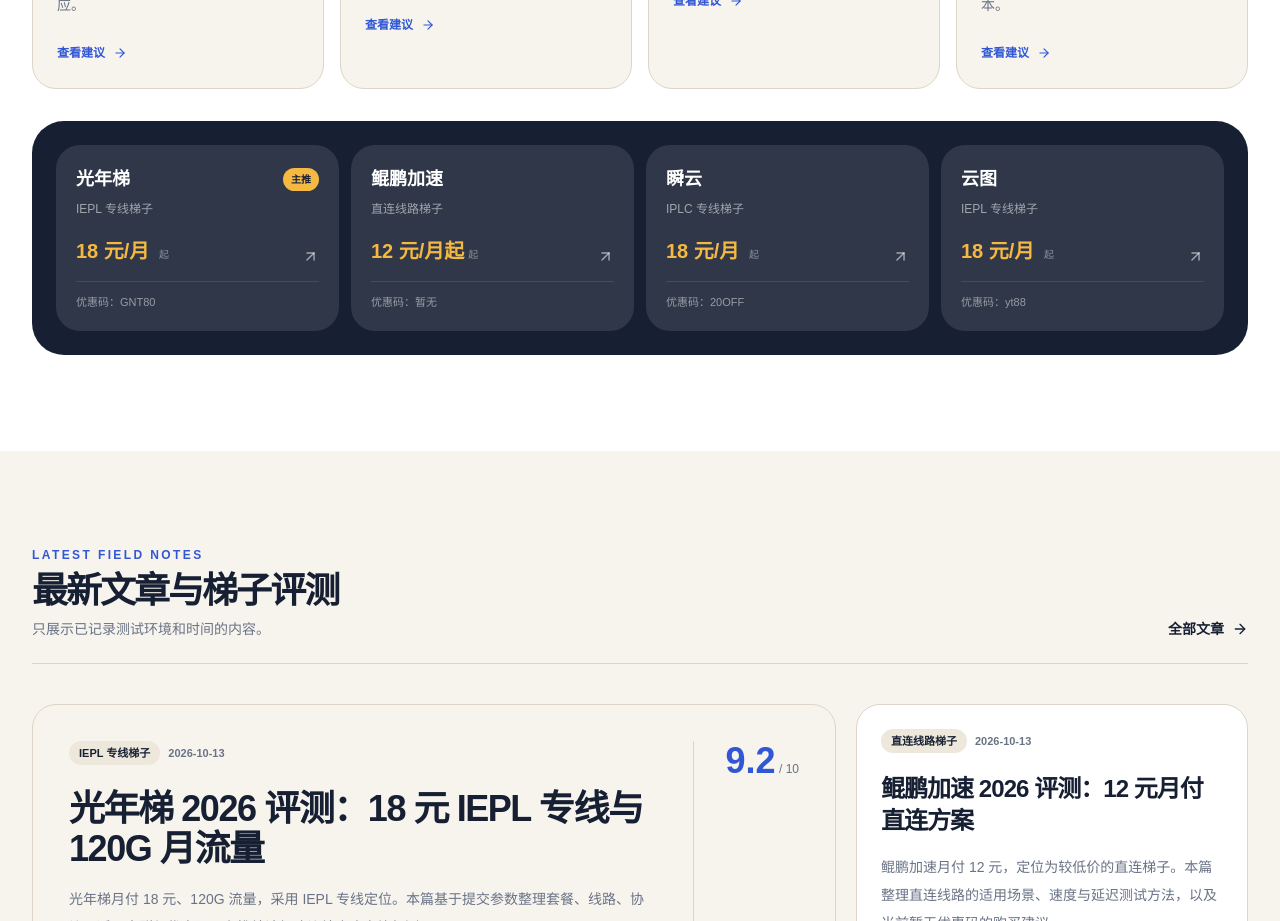
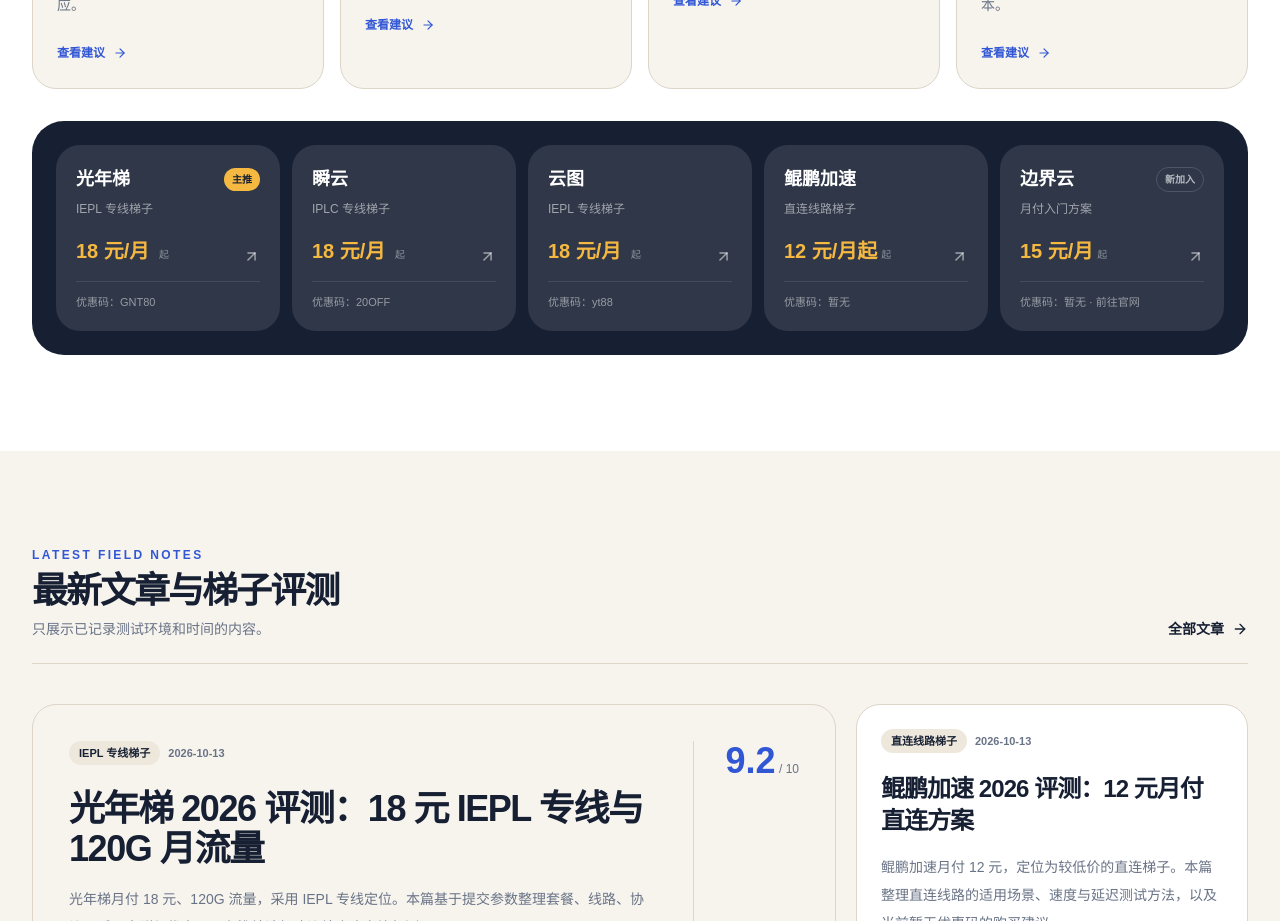
Before and after one commit to woyao800gehaoyun-cmd/xuanjichang.vip, a Next.js app: page / in a window 1280 px wide. Shown: the part 1520-2441 px from the top of the page. Built offline with nearby package versions, Linux system fonts and the light colour scheme.

Commit message:
Add Bianjie Cloud to recommendations

```diff
--- a/app/page.tsx
+++ b/app/page.tsx
@@ -51,6 +51,10 @@ export default function HomePage() {
   const reviews = getAllReviews();
   const champion = reviews[0] ?? fallbackReview;
   const reviewList = reviews.length ? reviews : [fallbackReview];
+  const recommendationOrder = ['光年梯', '瞬云', '云图', '鲲鹏加速'];
+  const recommendedReviews = recommendationOrder
+    .map((brandName) => reviewList.find((review) => review.brandName === brandName))
+    .filter((review): review is (typeof reviewList)[number] => Boolean(review));
 
   return (
     <main>
@@ -137,11 +141,17 @@ export default function HomePage() {
               ['多设备', '家庭场景的路由器与设备配置', '从并发限制到旁路由接入，计算真实成本。'],
             ].map(([tag, title, text]) => <Link key={title} href="/recommendations/" className="group rounded-3xl border border-line bg-paper p-6 transition hover:-translate-y-1 hover:bg-white hover:shadow-card"><span className="rounded-full bg-[#DDE5FF] px-3 py-1 text-[11px] font-black text-brand">{tag}</span><h3 className="mt-7 text-xl font-black tracking-[-0.03em] text-ink transition group-hover:text-brand">{title}</h3><p className="mt-3 text-sm leading-6 text-muted">{text}</p><span className="mt-7 inline-flex items-center gap-2 text-xs font-black text-brand">查看建议 <ArrowRight size={14} /></span></Link>)}
           </div>
-          <div className="mt-8 grid gap-3 rounded-4xl bg-ink p-5 sm:grid-cols-2 lg:grid-cols-4 lg:p-6">
-            {reviewList.filter((review) => ['光年梯', '瞬云', '云图', '鲲鹏加速'].includes(review.brandName)).map((review) => {
+          <div className="mt-8 grid gap-3 rounded-4xl bg-ink p-5 sm:grid-cols-2 lg:grid-cols-5 lg:p-6">
+            {recommendedReviews.map((review) => {
               const extra = review as { editorPick?: boolean; couponCode?: string };
               return <Link key={review.slug} href={`/reviews/${review.slug}/`} className="group rounded-3xl bg-white/10 p-5 text-white transition hover:bg-white/15"><div className="flex items-center justify-between gap-3"><span className="text-lg font-black">{review.brandName}</span>{extra.editorPick && <span className="rounded-full bg-sun px-2 py-1 text-[10px] font-black text-ink">主推</span>}</div><p className="mt-2 text-xs text-white/55">{review.transitType}</p><div className="mt-5 flex items-end justify-between"><div><span className="text-xl font-black text-sun">{review.pricing.split('·')[0]}</span><span className="ml-1 text-[10px] text-white/45">起</span></div><ArrowUpRight size={17} className="text-white/55 transition group-hover:translate-x-1 group-hover:-translate-y-1" /></div><div className="mt-4 border-t border-white/10 pt-3 text-[11px] text-white/50">优惠码：{extra.couponCode ?? '暂无'}</div></Link>;
             })}
+            <a href="https://www.bianjiecloud.com/r/GCYFYL" target="_blank" rel="nofollow sponsored noreferrer" className="group rounded-3xl bg-white/10 p-5 text-white transition hover:bg-white/15">
+              <div className="flex items-center justify-between gap-3"><span className="text-lg font-black">边界云</span><span className="rounded-full border border-white/15 px-2 py-1 text-[10px] font-black text-white/65">新加入</span></div>
+              <p className="mt-2 text-xs text-white/55">月付入门方案</p>
+              <div className="mt-5 flex items-end justify-between"><div><span className="text-xl font-black text-sun">15 元/月</span><span className="ml-1 text-[10px] text-white/45">起</span></div><ArrowUpRight size={17} className="text-white/55 transition group-hover:translate-x-1 group-hover:-translate-y-1" /></div>
+              <div className="mt-4 border-t border-white/10 pt-3 text-[11px] text-white/50">优惠码：暂无 · 前往官网</div>
+            </a>
           </div>
         </div>
       </section>
```
